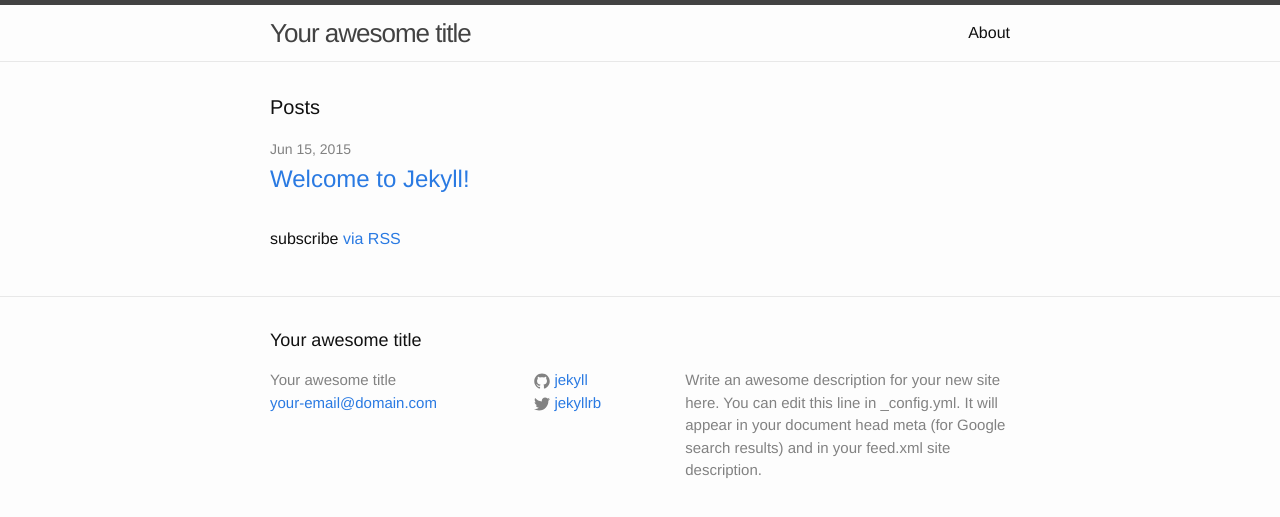
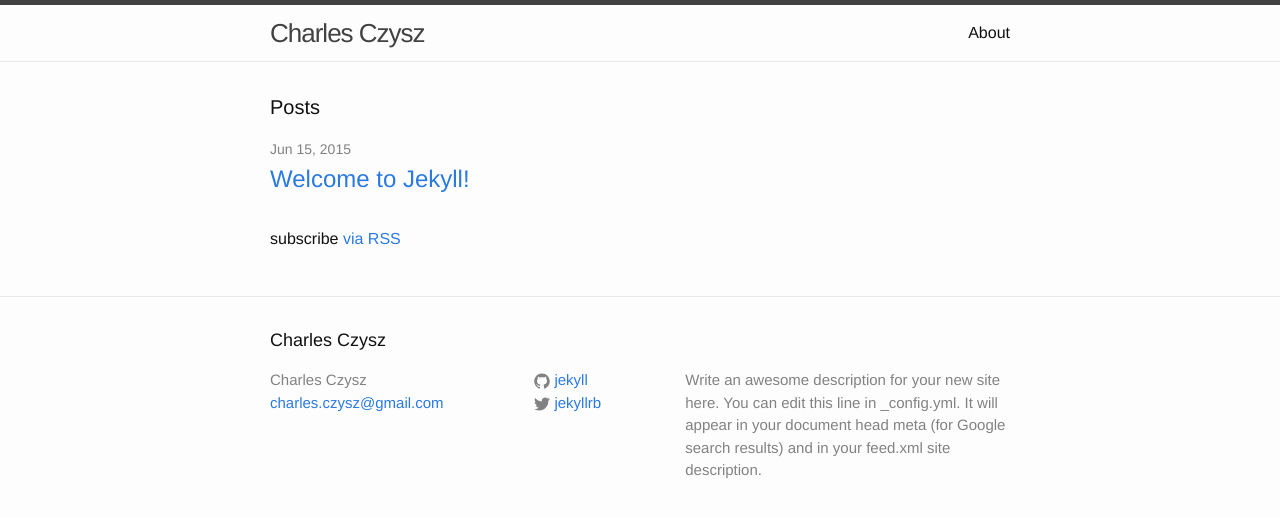
Before and after one commit to cczysz/cczysz.github.io, a Jekyll site: the page built from index.html, in a window 1280 px wide. Shown: the top 517 px of the page. Built offline with Jekyll 4.4.1, drawn with Linux system fonts in a browser that asks for light colours.

Commit message:
Edited config

```diff
--- a/_config.yml
+++ b/_config.yml
@@ -1,6 +1,6 @@
 # Site settings
-title: Your awesome title
-email: your-email@domain.com
+title: Charles Czysz
+email: charles.czysz@gmail.com
 description: > # this means to ignore newlines until "baseurl:"
   Write an awesome description for your new site here. You can edit this
   line in _config.yml. It will appear in your document head meta (for
```
